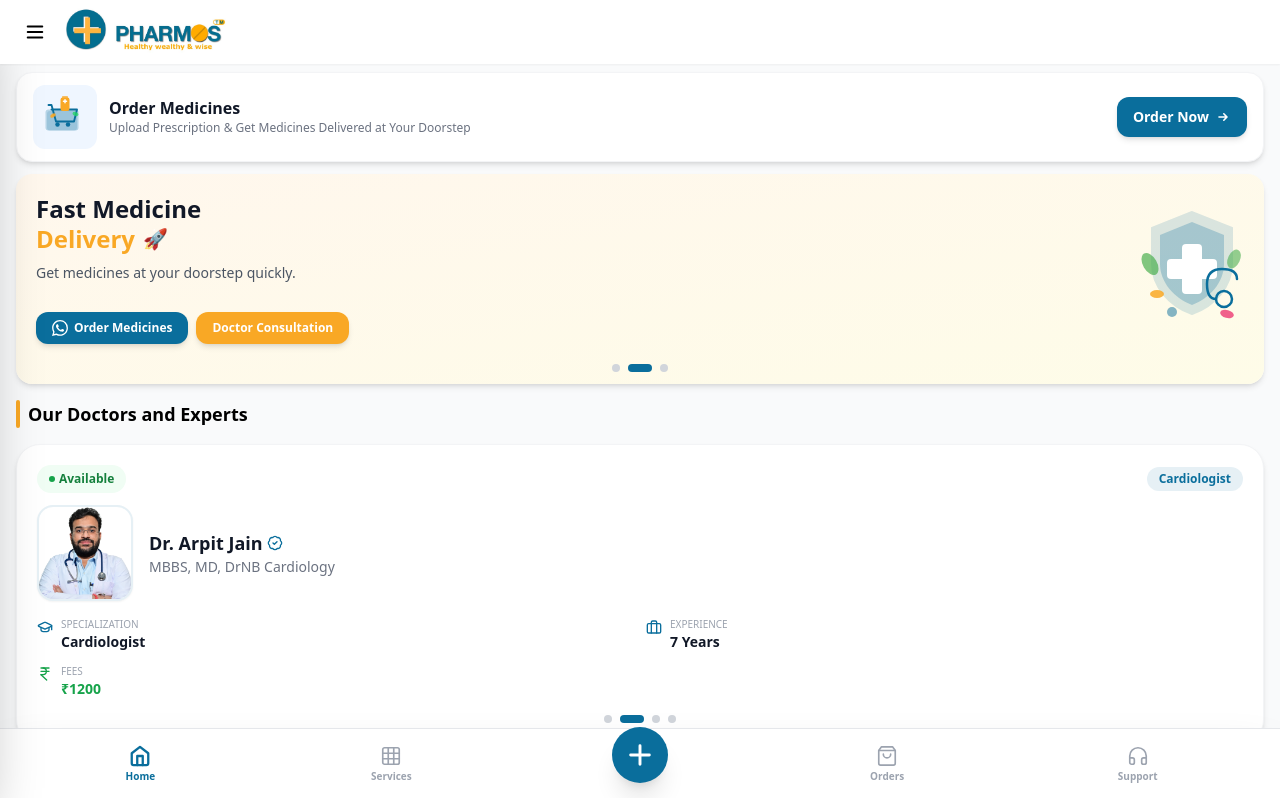
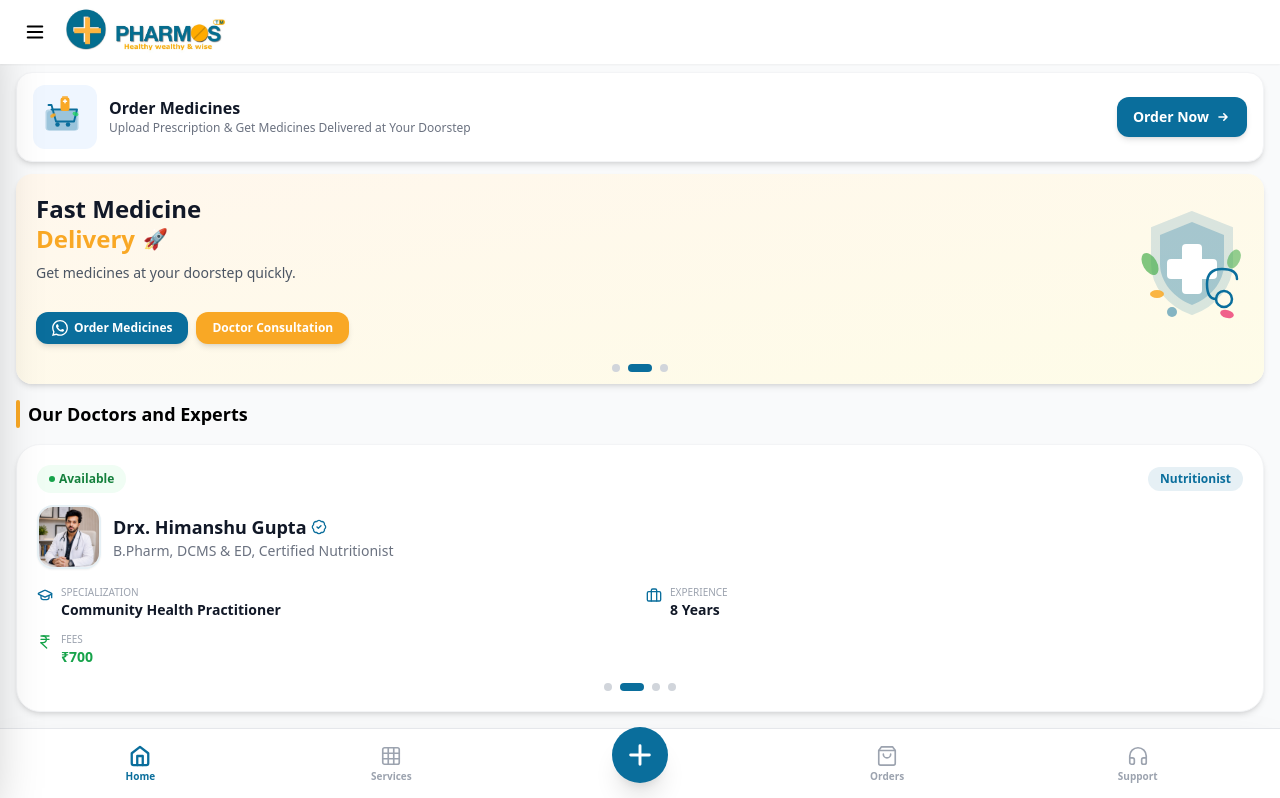
Before and after one commit to Vishal0599/Pharmos-online, a React (Vite) app in the folder project/: page / in a window 1280 px wide. Shown: the top 798 px of the page. Built offline with nearby package versions, Linux system fonts and the light colour scheme.

Commit message:
Added doctor photos and updated consultation carousel

```diff
--- a/project/src/components/ConsultationCarousel.tsx
+++ b/project/src/components/ConsultationCarousel.tsx
@@ -24,37 +24,53 @@ type Consultant = {
 
 export default function ConsultationCarousel() {
  const consultants = useMemo(() => {
-    const list: Consultant[] = [];
+  const doctors: Consultant[] = [];
 
   doctorSpecialties.forEach((specialty: any) => {
     specialty.doctors.forEach((doctor: any) => {
-        list.push({
+      doctors.push({
         ...doctor,
         category: specialty.name,
       });
     });
   });
 
-    pharmacists.forEach((person: any) => {
+  const list: Consultant[] = [];
+
+  // Doctor 1
+  if (doctors[0]) list.push(doctors[0]);
+
+  // Nutritionist
+  nutritionists.forEach((person: any) =>
+    list.push({
+      ...person,
+      category: "Nutritionist",
+    })
+  );
+
+  // Doctor 2
+  if (doctors[1]) list.push(doctors[1]);
+
+  // Pharmacist
+  pharmacists.forEach((person: any) =>
     list.push({
       ...person,
       category: "Medication Expert",
-      });
-    });
+    })
+  );
 
-    nutritionists.forEach((person: any) => {
-      list.push({
-        ...person,
-        category: "Nutritionist",
-      });
-    });
+  // बाकी Doctors
+  for (let i = 2; i < doctors.length; i++) {
+    list.push(doctors[i]);
+  }
 
-    physiotherapists.forEach((person: any) => {
+  // Physiotherapists (अगर हों)
+  physiotherapists.forEach((person: any) =>
     list.push({
       ...person,
       category: "Physiotherapist",
-      });
-    });
+    })
+  );
 
   return list;
   }, []);
@@ -121,15 +137,15 @@ export default function ConsultationCarousel() {
           </span>
         </div>
 
-        <div className="flex items-center gap-4 mt-3">
+        <div className="flex items-center gap-3 mt-3">
           {consultant.photo ? (
             <img
               src={consultant.photo}
               alt={consultant.name}
-              className="h-24 w-24 shrink-0 rounded-2xl object-cover border-2 border-[#0A6E9C]/10 shadow-sm"
+              className="h-16 w-16 shrink-0 rounded-2xl object-cover border-2 border-[#0A6E9C]/10 shadow-sm"
             />
           ) : (
-            <div className="h-24 w-24 shrink-0 rounded-2xl bg-[#0A6E9C]/10 flex items-center justify-center font-bold text-[#0A6E9C] text-3xl">
+            <div className="h-16 w-16 shrink-0 rounded-2xl bg-[#0A6E9C]/10 flex items-center justify-center font-bold text-[#0A6E9C] text-xl">
               {initials}
             </div>
           )}
--- a/project/src/data/consultants.ts
+++ b/project/src/data/consultants.ts
@@ -1,3 +1,17 @@
+/* ======================================================
+   NUTRITIONISTS
+====================================================== */
+
+export const nutritionists = [
+  {
+    name: "Drx. Himanshu Gupta",
+    qualification: "B.Pharm, DCMS & ED, Certified Nutritionist",
+    specialization: "Community Health Practitioner",
+    experience: "8 Years",
+    fees: "₹700",
+    photo: "/doctors-photo/anshgupta.jpeg",
+  },
+];
 /* ======================================================
    DOCTOR SPECIALTIES
 ====================================================== */
@@ -19,7 +33,7 @@ export const doctorSpecialties = [
         specialization: "Orthopedic Surgeon",
         experience: "12 Years",
         fees: "₹500",
-        photo: "/doctors-photo/dr chinmay.jpg",
+        photo: "/doctors-photo/dr-chinmay.jpg",
       },
     ],
   },
@@ -80,32 +94,17 @@ export const pharmacists = [
 ];
 
 /* ======================================================
-   NUTRITIONISTS
-====================================================== */
-
-export const nutritionists = [
-  {
-    name: "Drx. Himanshu Gupta",
-    qualification: "B.Pharm, DCMS & ED, Certified Nutritionist",
-    specialization: "Community Health Practitioner",
-    experience: "8 Years",
-    fees: "₹700",
-    photo: "/doctors-photo/anshgupta.jpeg",
-  },
-];
-
-/* ======================================================
    PHYSIOTHERAPISTS
 ====================================================== */
 
 export const physiotherapists = [
-  // Example:
-  // {
-  //   name: "Dr. Rahul Patel",
-  //   qualification: "BPT, MPT",
-  //   specialization: "Sports Physiotherapist",
-  //   experience: "7 Years",
-  //   fees: "₹700",
-  //   photo: "/doctors-photo/rahul-patel.jpeg",
-  // },
+
+ //  {
+   //  name: "Dr. Rahul Patel",
+     //qualification: "BPT, MPT",
+ //    specialization: "Sports Physiotherapist",
+   //  experience: "7 Years",
+    // fees: "₹700",
+    // photo: "/doctors-photo/rahul-patel.jpeg",
+   //},
 ];
```
Also changed, not shown: project/public/doctors-photo/dr-chinmay.jpg (renamed from project/public/doctors-photo/dr chinmay.jpg). Lines whose indentation alone changed are shown as unchanged.
